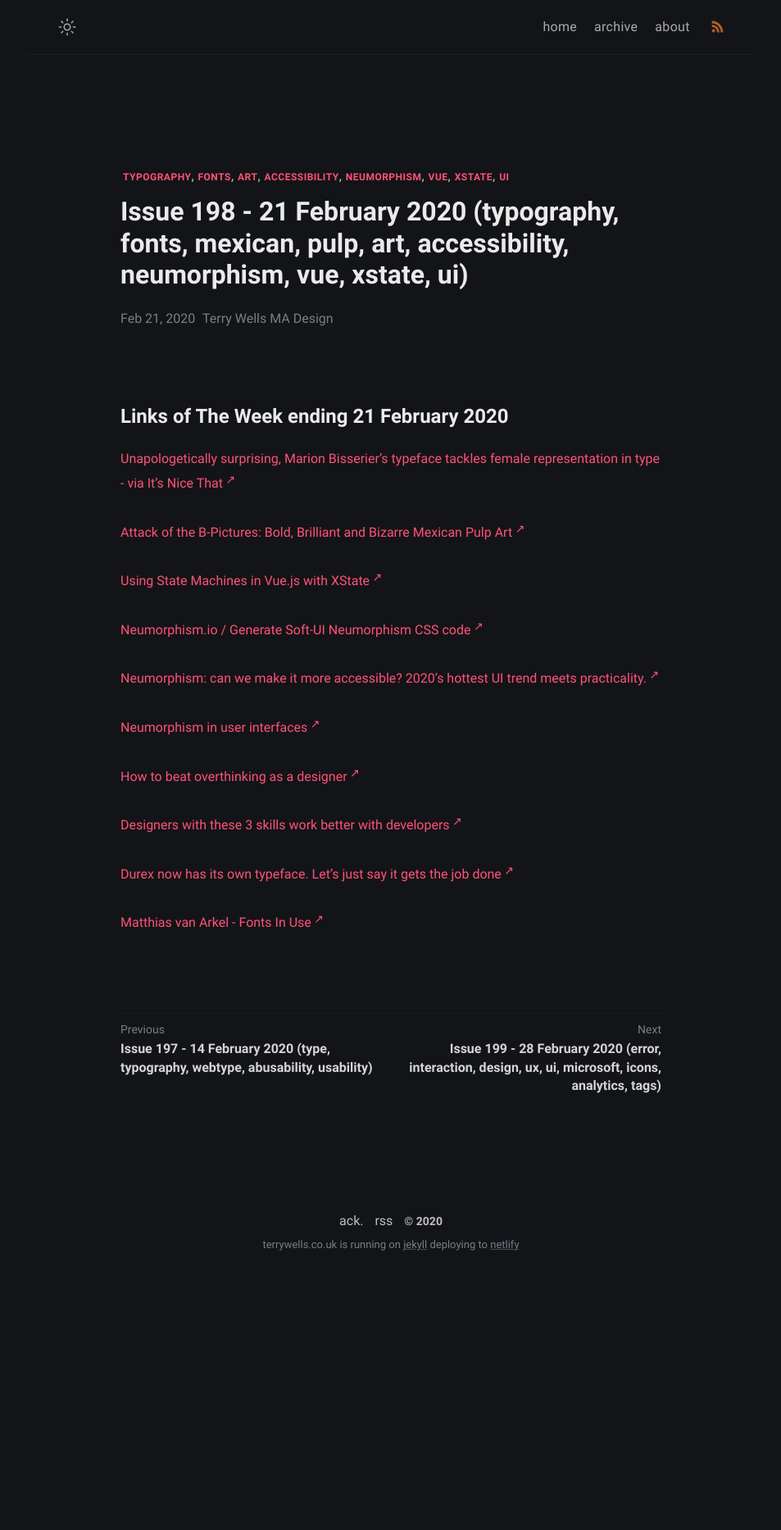
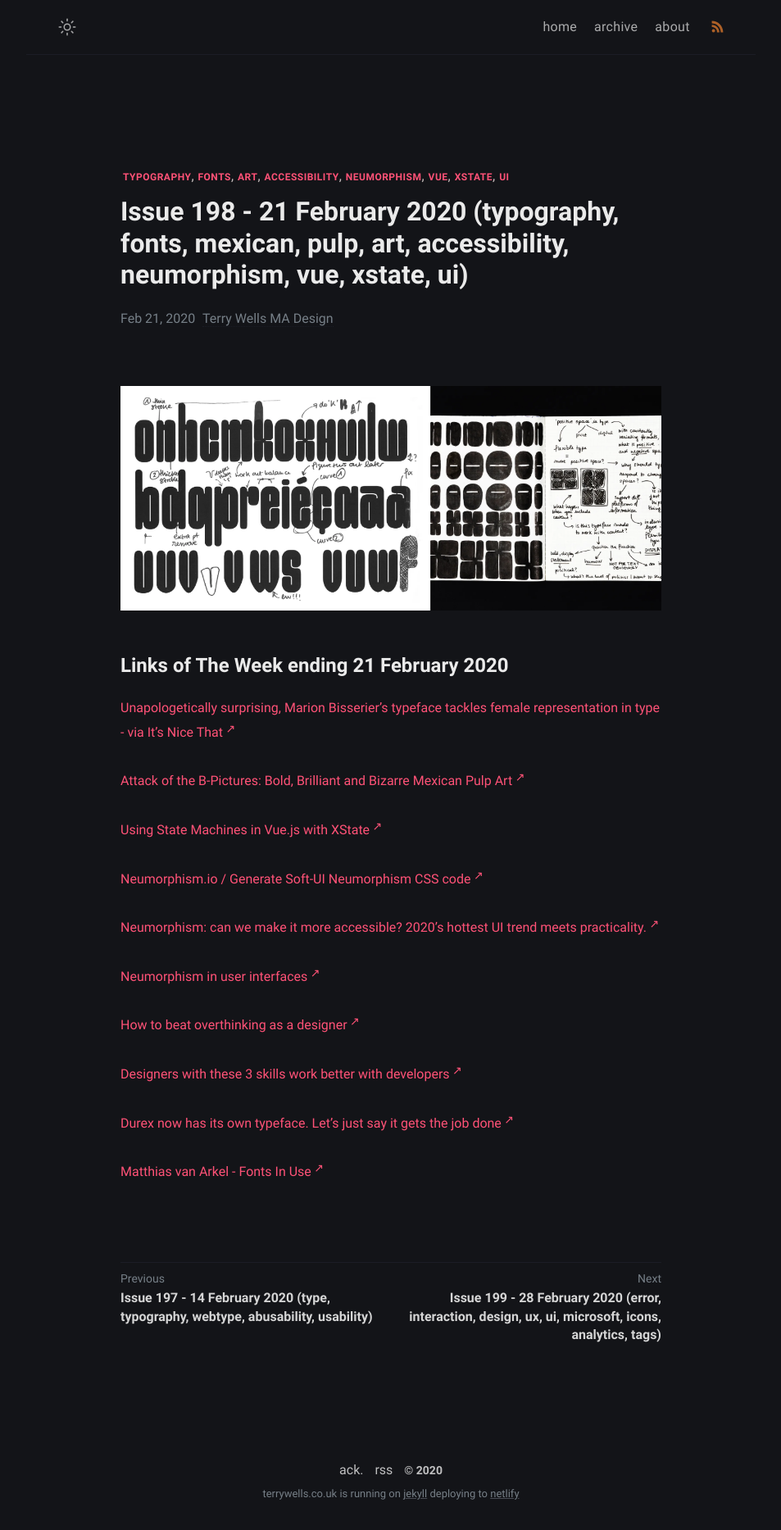
Before and after one commit to wristtattoo/jekyll-klise, a Jekyll site: the page built from _posts/2020-11-03-issue-198-21-february-2020-typography-fonts-mexican-pulp-art-accessibility-neumorphism-vue-xstate-ui.md, in a window 1280 px wide. Shown: the whole page at 82% size, without its empty margins (163-1116 px from the left). Built offline with Jekyll 4.4.1, drawn with Linux system fonts in a browser that asks for light colours; a script that is not in the unit is left out; before the commit the page ends 1563 px from its top, so only the background shows below that.

Commit message:
Update Links of The Week “2020-11-03-issue-198-21-february-2020-typography-fonts-mexican-pulp-art-accessibility-neumorphism-vue-xstate-ui”

```diff
--- a/_posts/2020-11-03-issue-198-21-february-2020-typography-fonts-mexican-pulp-art-accessibility-neumorphism-vue-xstate-ui.md
+++ b/_posts/2020-11-03-issue-198-21-february-2020-typography-fonts-mexican-pulp-art-accessibility-neumorphism-vue-xstate-ui.md
@@ -5,6 +5,8 @@ title: Issue 198 - 21 February 2020 (typography, fonts, mexican, pulp, art,
 tags: typography fonts art accessibility neumorphism vue xstate ui
 date: 2020-02-21T17:18:50.423Z
 ---
+![Unapologetically surprising, Marion Bisserier’s typeface tackles female representation in type](/assets/uploads/issue-198.png "Unapologetically surprising, Marion Bisserier’s typeface tackles female representation in type")
+
 # Links of The Week ending 21 February 2020
 
 <a href="https://www.itsnicethat.com/articles/marion-bisserier-good-girl-type-graphic-design-100220" title="Unapologetically surprising, Marion Bisserier’s typeface tackles female representation in type - via It's Nice That" alt="Unapologetically surprising, Marion Bisserier’s typeface tackles female representation in type - via It's Nice That" target="_blank">Unapologetically surprising, Marion Bisserier’s typeface tackles female representation in type - via It's Nice That</a>
```
Also changed, not shown: assets/uploads/issue-198.png (added).
